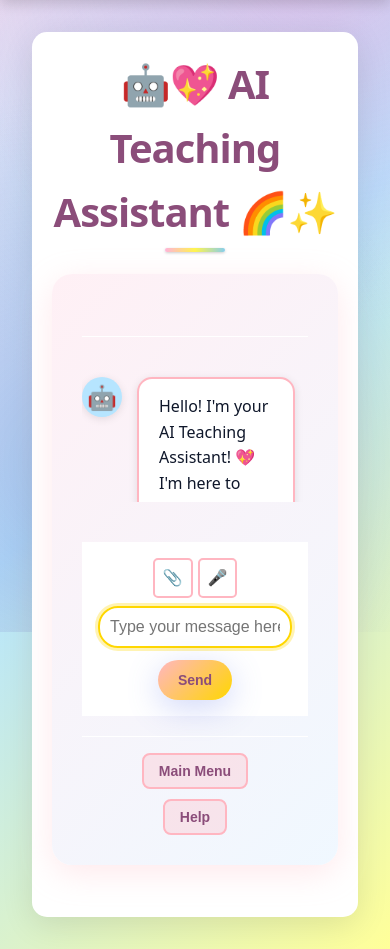
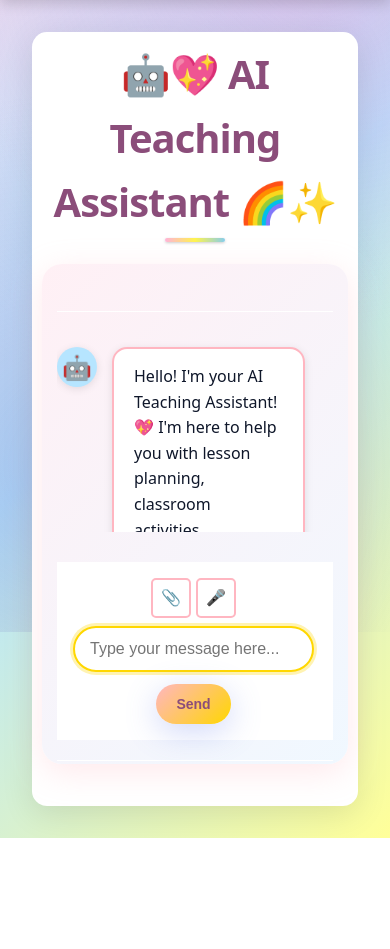
Before and after one commit to tayyabahamna-design/EDUSENSEI, a Flask app: page /chatbot in a window 390 px wide. Shown: the part 212-1161 px from the top of the page. After the commit the page ends 1050 px from the top, so only its background shows below. Run offline with Flask 3, Linux system fonts and the light colour scheme.

Commit message:
Adjust chatbot interface layout and styling for better user experience
Modify the `templates/chatbot.html` file to improve the chatbot UI by adjusting max-width, padding, min-height, and max-height for the main chatbot page and chat container. Includes responsive adjustments for smaller screens.

Replit-Commit-Author: Agent
Replit-Commit-Session-Id: e811a359-247c-491c-9f04-fa48b8e94298
Replit-Commit-Checkpoint-Type: full_checkpoint
Replit-Commit-Screenshot-Url: https://storage.googleapis.com/screenshot-production-us-central1/aae0de03-32e8-4033-b269-ac9b096c8481/e811a359-247c-491c-9f04-fa48b8e94298/Z0ousRx

```diff
--- a/templates/chatbot.html
+++ b/templates/chatbot.html
@@ -512,9 +512,10 @@ document.addEventListener('DOMContentLoaded', function() {
 <style>
 /* Main Chatbot Page Layout */
 .chatbot-page {
-    max-width: 1000px;
+    max-width: 900px;
     margin: 0 auto;
-    padding: 20px;
+    padding: 15px;
+    width: 100%;
 }
 
 .chatbot-page h1 {
@@ -528,10 +529,13 @@ document.addEventListener('DOMContentLoaded', function() {
     background: linear-gradient(135deg, #fff0f5, #f0f8ff);
     border-radius: 20px;
     box-shadow: 0 8px 32px rgba(255, 182, 193, 0.3);
-    padding: 30px;
-    min-height: 70vh;
+    padding: 20px;
+    min-height: 60vh;
+    max-height: 85vh;
     display: flex;
     flex-direction: column;
+    position: relative;
+    overflow: hidden;
 }
 
 .chat-header {
@@ -574,10 +578,11 @@ document.addEventListener('DOMContentLoaded', function() {
 
 .chat-messages {
     flex: 1;
-    padding: 20px 0;
+    padding: 15px 0;
     overflow-y: auto;
-    max-height: 50vh;
-    margin-bottom: 20px;
+    max-height: 40vh;
+    margin-bottom: 15px;
+    min-height: 200px;
 }
 
 .bot-message, .user-message {
@@ -664,7 +669,9 @@ document.addEventListener('DOMContentLoaded', function() {
 }
 
 .chat-input-container {
-    margin-top: 20px;
+    margin-top: 15px;
+    position: relative;
+    z-index: 10;
 }
 
 .chat-suggestions {
@@ -899,11 +906,13 @@ document.addEventListener('DOMContentLoaded', function() {
 
 #chatInput {
     flex: 1;
-    padding: 10px;
+    padding: 12px 15px;
     border: 2px solid #ffb6c1;
-    border-radius: 20px;
+    border-radius: 25px;
     font-size: 16px;
     outline: none;
+    min-width: 200px;
+    background: white;
 }
 
 #chatInput:focus {
@@ -935,6 +944,20 @@ document.addEventListener('DOMContentLoaded', function() {
 
 /* Responsive design */
 @media (max-width: 768px) {
+    .chatbot-page {
+        padding: 10px;
+        max-width: 100%;
+    }
+
+    .chat-container {
+        padding: 15px;
+        min-height: 50vh;
+    }
+
+    .chat-messages {
+        max-height: 35vh;
+    }
+
     .main-input-area {
         flex-direction: column;
         gap: 10px;
@@ -947,6 +970,7 @@ document.addEventListener('DOMContentLoaded', function() {
 
     #chatInput {
         width: 100%;
+        min-width: auto;
     }
 
     .voice-controls {
```
